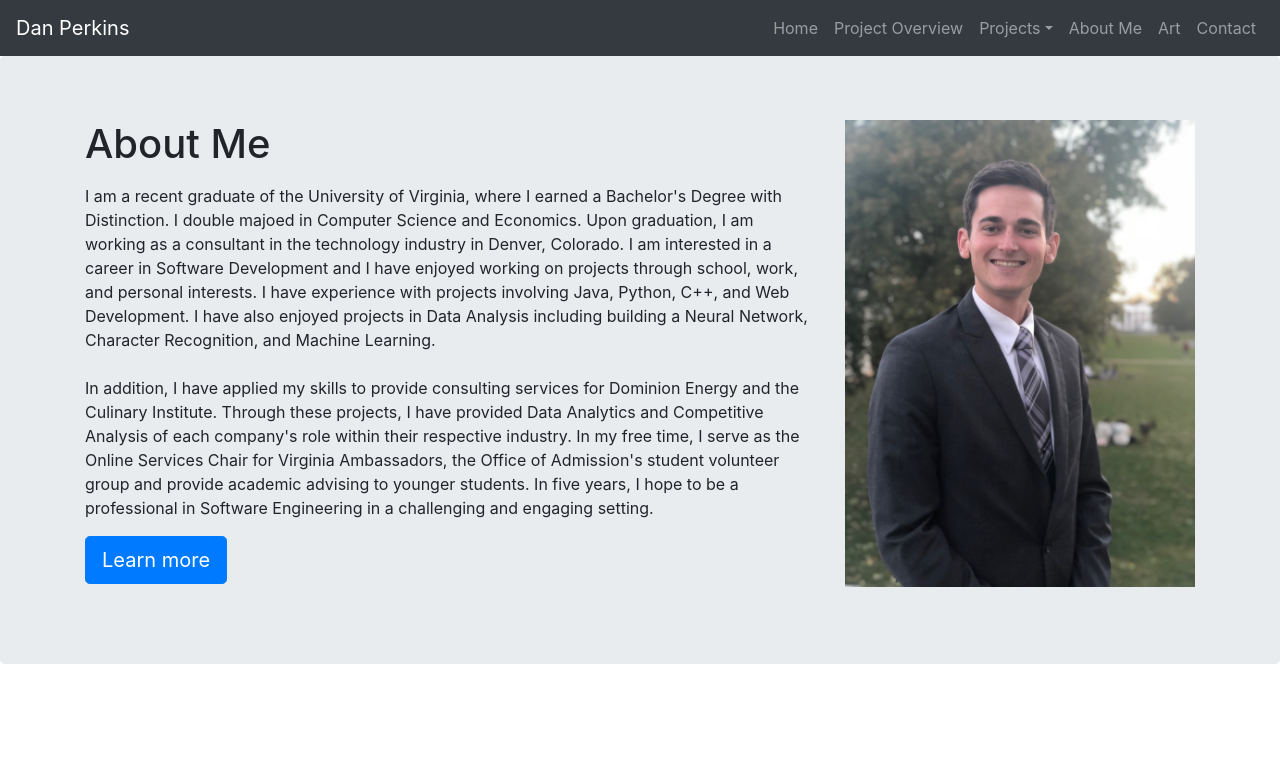
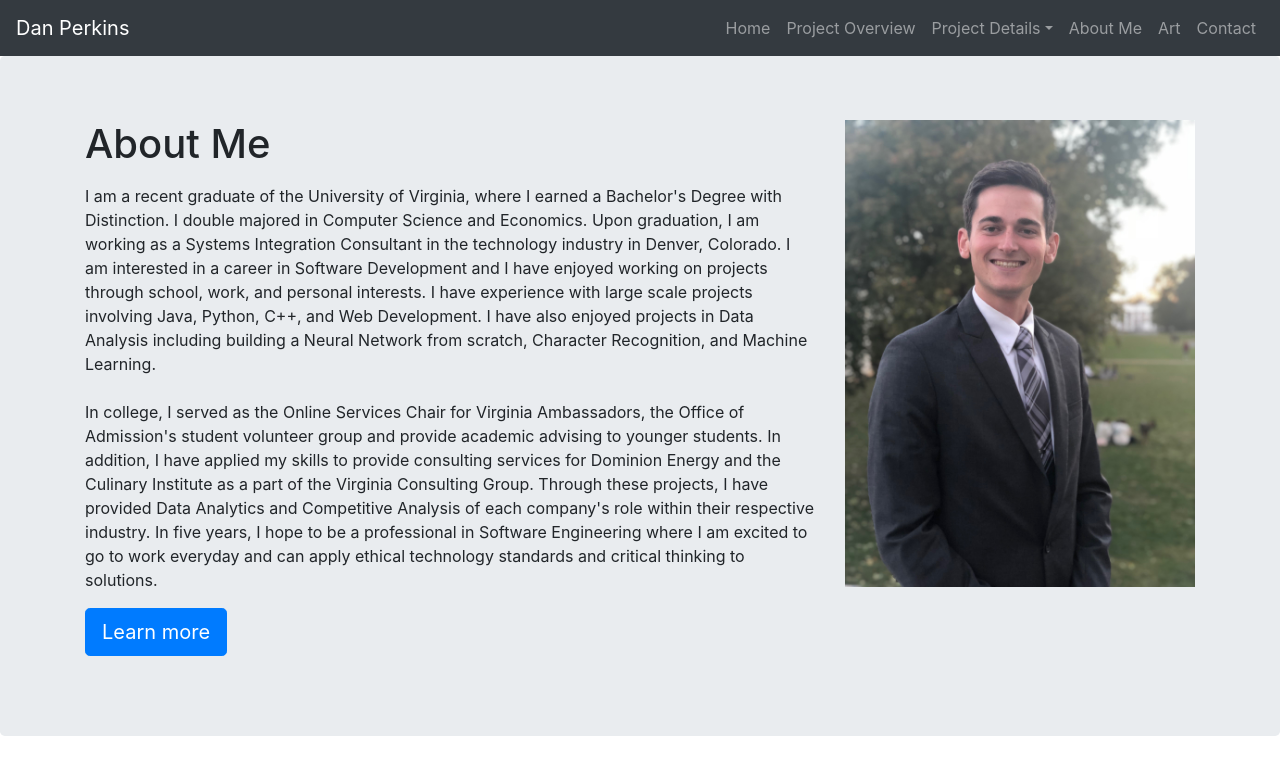
Before and after one commit to dgp3sy/dgp3sy.github.io, a plain HTML site: page index.html in a window 1280 px wide. Drawn offline with nearby package versions, Linux system fonts and the light colour scheme.

Commit message:
content update
content update and fixed navbar links

```diff
--- a/index.html
+++ b/index.html
@@ -9,49 +9,10 @@
 
     <meta http-equiv="X-UA-Compatible" content="IE=edge">  <!-- required to handle IE -->
 
-    <!-- 2. include meta tag to ensure proper rendering and touch zooming
-         (bootstrap is designed to be responsive to mobile.
-         Mobile-first styles are part of the core framework.)
-    -->
     <meta name="viewport" content="width=device-width, initial-scale=1">
-    <!-- the width=device-width part sets the width of the page to follow
-         the screen-width of the device (which will vary depending on the device)
-         the initial-scale=1 part sets the initialize zoom level when the page
-         is first loaded by the browser.
-    -->
 
-    <!-- The above 2 meta tags *must* come first in the head; any other head content must come *after* these tags -->
+    <link rel="stylesheet" href="https://maxcdn.bootstrapcdn.com/bootstrap/4.2.1/css/bootstrap.min.css" />
 
-    <!-- to use bootstrap:
-         option1: download the files (from http://getbootstrap.com) and put them in
-                  your working directory
-         option2: make a link to the files from a CDN (Content Delivery Network)
-    -->
-
-    <!-- 3. link bootstrap pages (let's use CDN here)
-         Two basic bootstrap pages are
-             https://maxcdn.bootstrapcdn.com/bootstrap/4.2.1/css/bootstrap.min.css" (style, link here)
-             https://maxcdn.bootstrapcdn.com/bootstrap/4.2.1/js/bootstrap.min.js (js, link at the bottom)
-         use a link tag to link an external resource
-         a rel (relationship) specifies relationship between the current document and the linked resource
-         href (hypertext reference) specifies the link's destination
-    -->
-    <link rel="stylesheet" href="https://maxcdn.bootstrapcdn.com/bootstrap/4.2.1/css/bootstrap.min.css" />
-    <!-- <link rel="stylesheet" href="https://maxcdn.bootstrapcdn.com/bootstrap/3.3.7/css/bootstrap.min.css" />  for version 3-->
-    <!-- <link rel="stylesheet" href="css/bootstrap.min.css" /> if you downloaded bootstrap to your computer -->
-
-    <!-- required scripts for IE -->
-    <!--[if lt IE 9]>
-      <script src="https://oss.maxcdn.com/html5shiv/3.7.2/html5shiv.min.js"></script>
-      <script src="https://oss.maxcdn.com/respond/1.4.2/respond.min.js"></script>
-    <![endif]-->
-
-
-    <!-- you may add styles here (document-level) or as an external file (external level) -->
-<!--     <style>
-      body { padding-top: 50px; }    // this is to leave space between navbar and heading
-                                     // when navbar-fixed-top is used
-    </style> -->
 
     <title>Dan Perkins - Software Developer</title>
 
@@ -59,21 +20,6 @@
   <body>
     <header>
 
-      <!-- 4. add navbar (code from getbootstrap.com >> components >> navbar) -->
-
-      <!-- try
-           navbar-static-top
-             - creates a full-width navbar that scrolls away with the page
-             - removes the left, right, and top border created by navbar-default
-           navbar-fixed-top
-             - creates a full-width navbar that sticks to the page
-           navbar-expand-md
-             - allows a navbar to be extended or collapse, depending on the screen size
-             - stacks the navbar vertically on medium (md) screen
-             - try -xl | lg | md | sm
-
-           navbar-inverse sets background to dark color scheme
-      -->
       <!--Navigation bar-->
 <div id="nav-placeholder">
 
@@ -126,23 +72,15 @@ $(function(){
 
     </header>
 
-    <!-- 9. let's add jumbotron header
-        Bootstrap jumbotron header is one big, attention-grabbing header
-        (that people view it as "modern" but we may view it as "space-wasting")
-
-        To add a jumbotron header, as usual, bootstrap requires it to be in a container
-        (we'll comment out / remove the "Hello world!" and add the header)
-    -->
-    <!-- <h1>Hello world!</h1> -->
       <div class="jumbotron" style="margin-bottom:0;">
       <div class="container">
         <div class="row">
           <div class="col-md-8">
             <h1>About Me</h1>
               <p>
-              <p>I am a recent graduate of the University of Virginia, where I earned a Bachelor's Degree with Distinction. I double majoed in Computer Science and Economics. Upon graduation, I am working as a consultant in the technology industry in Denver, Colorado. I am interested in a career in Software Development and I have enjoyed working on projects through school, work, and personal interests. I have experience with projects involving Java, Python, C++, and Web Development. I have also enjoyed projects in Data Analysis including building a Neural Network, Character Recognition, and Machine Learning. <br></br>
+              <p>I am a recent graduate of the University of Virginia, where I earned a Bachelor's Degree with Distinction. I double majored in Computer Science and Economics. Upon graduation, I am working as a Systems Integration Consultant in the technology industry in Denver, Colorado. I am interested in a career in Software Development and I have enjoyed working on projects through school, work, and personal interests. I have experience with large scale projects involving Java, Python, C++, and Web Development. I have also enjoyed projects in Data Analysis including building a Neural Network from scratch, Character Recognition, and Machine Learning. <br></br>
 
-              In addition, I have applied my skills to provide consulting services for Dominion Energy and the Culinary Institute. Through these projects, I have provided Data Analytics and Competitive Analysis of each company's role within their respective industry. In my free time, I serve as the Online Services Chair for Virginia Ambassadors, the Office of Admission's student volunteer group and provide academic advising to younger students. In five years, I hope to be a professional in Software Engineering in a challenging and engaging setting.
+               In college, I served as the Online Services Chair for Virginia Ambassadors, the Office of Admission's student volunteer group and provide academic advising to younger students. In addition, I have applied my skills to provide consulting services for Dominion Energy and the Culinary Institute as a part of the Virginia Consulting Group. Through these projects, I have provided Data Analytics and Competitive Analysis of each company's role within their respective industry. In five years, I hope to be a professional in Software Engineering where I am excited to go to work everyday and can apply ethical technology standards and critical thinking to solutions.
               </p>
           		<a class="btn btn-primary btn-lg" href="about.html" role="button">Learn more</a>
         	</p>
@@ -153,43 +91,6 @@ $(function(){
         </div>
       </div>
     </div>
-
-
-
-    <!-- 11. Use a grid-like idea for the content layout
-        Grids are rows that contain columns.
-        Bootstrap works on a 12-column system.
-
-        The Bootstrap grid system has four classes:
-          xs (for phones - screens less than 768px wide)
-          sm (for tablets - screens equal to or greater than 768px wide)
-          md (for small laptops - screens equal to or greater than 992px wide)
-          lg (for laptops and desktops - screens equal to or greater than 1200px wide)
-
-        Let's assume we will use the md class
-        To have two columns (50% width each in full-screen width), use col-md-6.
-        These two columns will stack on mobile and become 100% width.
-        (col-md-x specifies that we are using a medium size column)
-    -->
-<!--
-    <div class="container">
-      <div class="row">
-        <div class="col-md-6">col1</div>
-        <div class="col-md-6">col2</div>
-      </div>
-    </div> -->
-
-    <!-- 12. Let's create 3 columns, same width
-        (note: to have columns with different widths, change the x in col-md-x to
-        any numbers as long as the total is 12)
-    -->
-
-
-    <!-- 8. To use bootstrap.min.js, need jquery
-         https://ajax.googleapis.com/ajax/libs/jquery/3.3.1/jquery.min.js
-         note: js bootstrap allows menu interaction such as dropdown
-         (if only use css bootstrap, only link to the css)
-    -->
     <script src="https://ajax.googleapis.com/ajax/libs/jquery/3.3.1/jquery.min.js"></script>
     <script src="https://maxcdn.bootstrapcdn.com/bootstrap/4.2.1/js/bootstrap.min.js"></script>
     <!-- <script src="js/bootstrap.min.js"></script> if you downloaded bootstrap to your computer -->
--- a/nav.html
+++ b/nav.html
@@ -1,5 +1,5 @@
       <nav class="navbar navbar-expand-md bg-dark navbar-dark">
-        <a class="navbar-brand" href="personal-page.html">Dan Perkins</a>
+        <a class="navbar-brand" href="index.html">Dan Perkins</a>
 
 
 
@@ -16,7 +16,7 @@
               <a class="nav-link" href="personal-page.html">Project Overview</a>
             </li>
             <li class="nav-item dropdown">
-              <a class="nav-link dropdown-toggle" href="#" id="dropdown01" data-toggle="dropdown" aria-haspopup="true" aria-expanded="false">Projects</a>
+              <a class="nav-link dropdown-toggle" href="#" id="dropdown01" data-toggle="dropdown" aria-haspopup="true" aria-expanded="false">Project Details</a>
               <div class="dropdown-menu" aria-labelledby="dropdown01">
                 <a class="dropdown-item" href="CRM-mobile.html">CRM Mobile</a>
                 <a class="dropdown-item" href="python-processor.html">PyProccessor</a>
```
